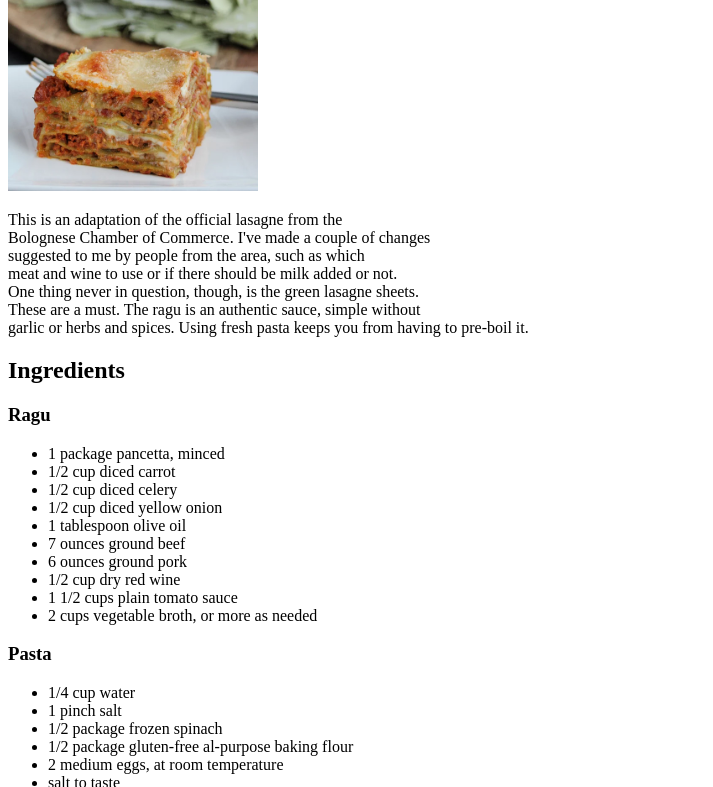
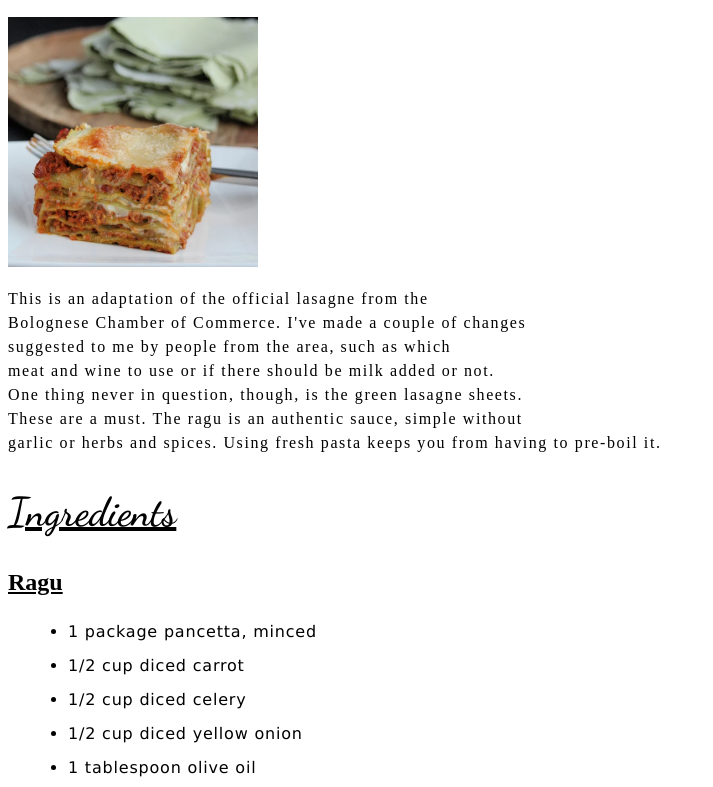
Before and after one commit to ph1lsen/odin_recipes, a plain HTML site: page recipes/lasagna.html in a window 1280 px wide. Shown: the part 227-1014 px from the top of the page, without its empty margins (0-713 px from the left). Drawn offline with Linux system fonts and the light colour scheme.

Commit message:
Finished Style.css

```diff
--- a/style.css
+++ b/style.css
@@ -1,6 +1,39 @@
 h1 {
     font-family: 'Dancing Script', cursive;
-    font-size: 48px;
+    font-size: 4em;
     font-weight: 700;
     text-decoration: underline;
 }
+
+h2 {
+    font-family: 'Dancing Script', cursive;
+    font-size: 2.5em;
+    font-weight: 700;
+    text-decoration: underline;
+}
+
+h3 {
+    font-size: 1.5em;
+    font-weight: 600;
+    text-decoration: underline;
+}
+
+ul {
+    margin-bottom: 50px;
+}
+
+li {
+    margin-bottom: 10px;
+    margin-left: 20px;
+    font-family: Verdana, Geneva, Tahoma, sans-serif;
+    line-height: 1.5em;
+    letter-spacing: 0.05em;
+}
+
+
+
+p {
+    font-size: 1em;
+    line-height: 1.5em;
+    letter-spacing: 0.1em;
+}
```
